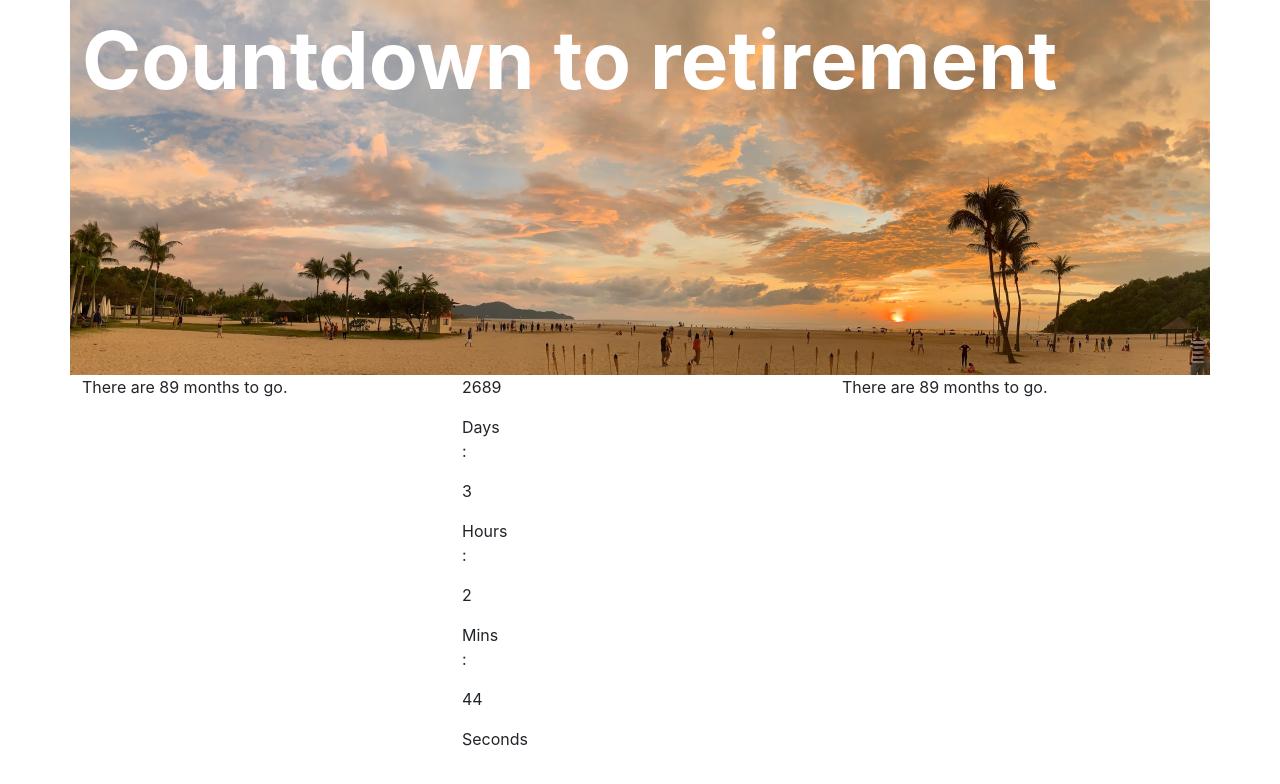
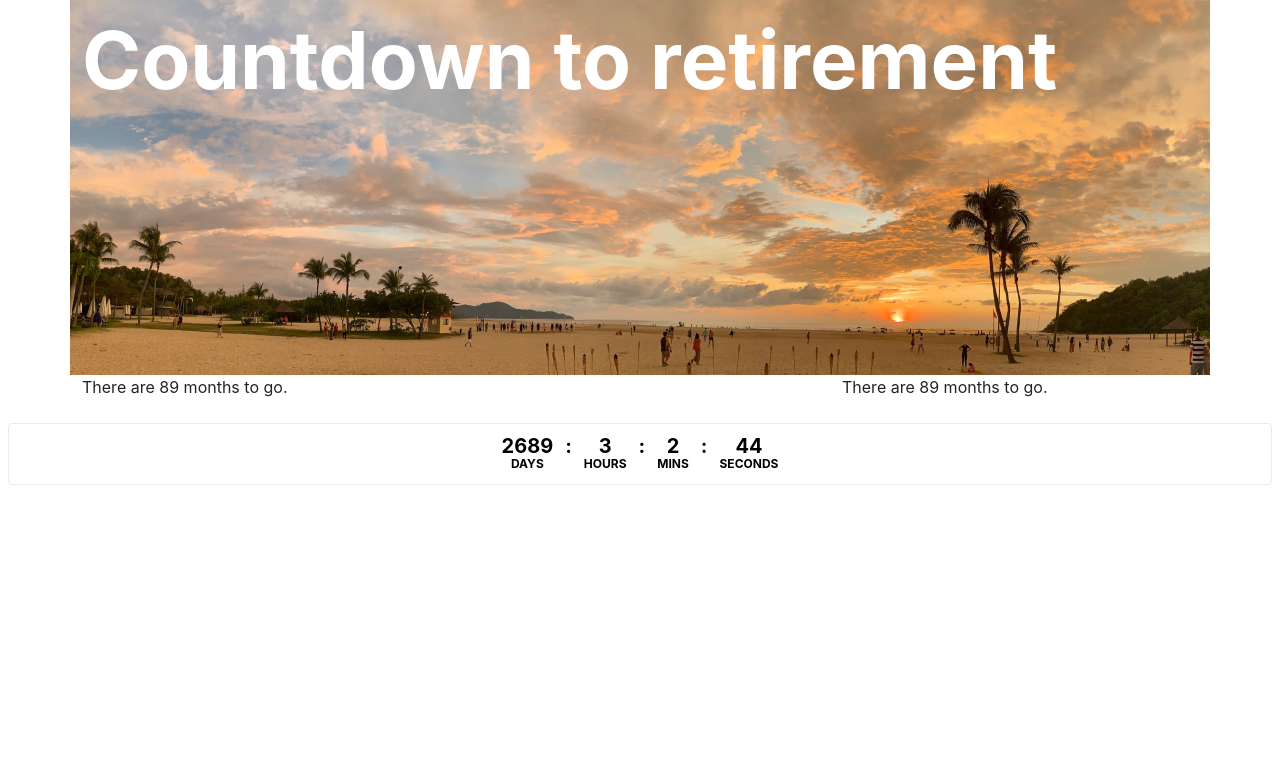
Before and after one commit to scottlivingstone/countdown, a React (Create React App) app: page / in a window 1280 px wide. Shown: the top 784 px of the page. Built offline with nearby package versions, Linux system fonts and the light colour scheme.

Commit message:
add css styles for countdown timer

```diff
--- a/src/App.css
+++ b/src/App.css
@@ -1,38 +1,58 @@
-.App {
+.expired-notice {
   text-align: center;
+  padding: 2rem;
+  border: 1px solid #ebebeb;
+  border-radius: 0.25rem;
+  margin: 0.5rem;
 }
 
-.App-logo {
-  height: 40vmin;
-  pointer-events: none;
+.expired-notice > span {
+  font-size: 2.5rem;
+  font-weight: bold;
+  color: red;
 }
 
-@media (prefers-reduced-motion: no-preference) {
-  .App-logo {
-    animation: App-logo-spin infinite 20s linear;
-  }
+.expired-notice > p {
+  font-size: 1.5rem;
 }
 
-.App-header {
-  background-color: #282c34;
-  min-height: 100vh;
+.show-counter {
+  padding: 0.5rem;
+}
+
+.show-counter .countdown-link {
+  display: flex;
+  flex-direction: row;
+  justify-content: center;
+  align-items: center;
+  font-weight: 700;
+  font-size: 1.25rem;
+  line-height: 1.75rem;
+  padding: 0.5rem;
+  border: 1px solid #ebebeb;
+  border-radius: 0.25rem;
+  text-decoration: none;
+  color: #000;
+}
+
+.show-counter .countdown {
+  line-height: 1.25rem;
+  padding: 0 0.75rem 0 0.75rem;
+  align-items: center;
   display: flex;
   flex-direction: column;
-  align-items: center;
-  justify-content: center;
-  font-size: calc(10px + 2vmin);
-  color: white;
 }
 
-.App-link {
-  color: #61dafb;
+.show-counter .countdown.danger {
+  color: #ff0000;
 }
 
-@keyframes App-logo-spin {
-  from {
-    transform: rotate(0deg);
-  }
-  to {
-    transform: rotate(360deg);
-  }
+.show-counter .countdown > p {
+  margin: 0;
 }
+
+.show-counter .countdown > span {
+  text-transform: uppercase;
+  font-size: 0.75rem;
+  line-height: 1rem;
+}
--- a/src/App.js
+++ b/src/App.js
@@ -6,6 +6,7 @@ import './App.css';
 function App() {
   const targetDate = new Date('2029-11-31').getTime();
   return (
+    <div>
       <div className='container'>
         <Header />
         <div className='row'>
@@ -13,13 +14,16 @@ function App() {
           <DateDiff />
           </div>
           <div className='col'>
-        <CountdownTimer targetDate={targetDate} />
+          &nbsp;
           </div>
           <div className='col'>
             <DateDiff />
           </div>
         </div>
       </div>
+
+      <CountdownTimer targetDate={targetDate} />
+    </div>
   );
 }
 
--- a/src/components/CountdownTimer.js
+++ b/src/components/CountdownTimer.js
@@ -14,6 +14,7 @@ const ExpiredNotice = () => {
 const ShowCounter = ({ days, hours, minutes, seconds }) => {
     return (
       <div className="show-counter">
+        <div className="countdown-link">
           <DateTimeDisplay value={days} type={'Days'} isDanger={days <= 3} />
           <p>:</p>
           <DateTimeDisplay value={hours} type={'Hours'} isDanger={false} />
@@ -21,6 +22,7 @@ const ShowCounter = ({ days, hours, minutes, seconds }) => {
           <DateTimeDisplay value={minutes} type={'Mins'} isDanger={false} />
           <p>:</p>
           <DateTimeDisplay value={seconds} type={'Seconds'} isDanger={false} />
+        </div>
       </div>
     );
 };
```
Lines whose indentation alone changed are shown as unchanged.
